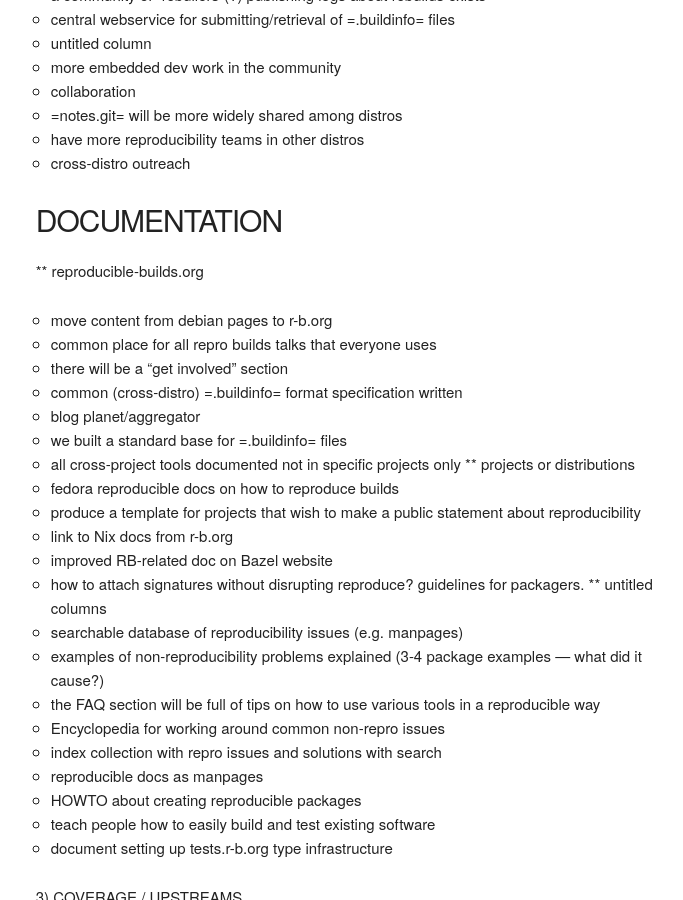
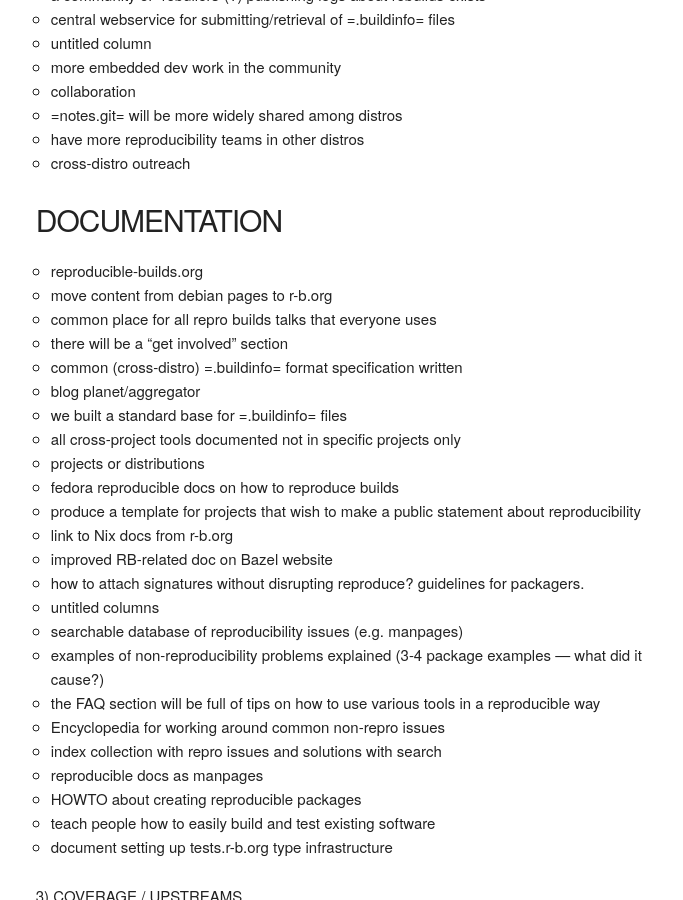
Before and after one commit to prototypefund/reproducible-website, a Jekyll site: the page built from _events/berlin2016/2017lookahead.md, in a window 1280 px wide and 900 px high, scrolled down 1887 px. Shown: the whole window, without its empty margins (457-1140 px from the left). Built offline with Jekyll 4.4.1, drawn with Linux system fonts in a browser that asks for light colours; some web fonts are replaced.

Commit message:
markdown
Signed-off-by: Holger Levsen <holger@layer-acht.org>

```diff
--- a/_events/berlin2016/2017lookahead.md
+++ b/_events/berlin2016/2017lookahead.md
@@ -64,44 +64,44 @@
 ### COMMUNITY
 
 * meetings
- - regular 2-month IRC/voice meeting
- - more reproducible builds cross-project in person meetings
- - small 3-5 person hack sessions targeting specific goals
+ * regular 2-month IRC/voice meeting
+ * more reproducible builds cross-project in person meetings
+ * small 3-5 person hack sessions targeting specific goals
 * network tooling/services
- - a community of “rebuilers”(?) publishing logs about rebuilds exists
- - central webservice for submitting/retrieval of =.buildinfo= files
+ * a community of “rebuilers”(?) publishing logs about rebuilds exists
+ * central webservice for submitting/retrieval of =.buildinfo= files
 * untitled column
- - more embedded dev work in the community
+ * more embedded dev work in the community
 * collaboration
- - =notes.git= will be more widely shared among distros
- - have more reproducibility teams in other distros
- - cross-distro outreach
+ * =notes.git= will be more widely shared among distros
+ * have more reproducibility teams in other distros
+ * cross-distro outreach
 
 ### DOCUMENTATION
-** reproducible-builds.org
-- move content from debian pages to r-b.org
-- common place for all repro builds talks that everyone uses
-- there will be a “get involved” section
-- common (cross-distro) =.buildinfo= format specification written
-- blog planet/aggregator
-- we built a standard base for =.buildinfo= files
-- all cross-project tools documented not in specific projects only
-** projects or distributions
-- fedora reproducible docs on how to reproduce builds
-- produce a template for projects that wish to make a public statement about reproducibility
-- link to Nix docs from r-b.org
-- improved RB-related doc on Bazel website
-- how to attach signatures without disrupting reproduce? guidelines for packagers.
-** untitled columns
-- searchable database of reproducibility issues (e.g. manpages)
-- examples of non-reproducibility problems explained (3-4 package examples — what did it cause?)
-- the FAQ section will be full of tips on how to use various tools in a reproducible way
-- Encyclopedia for working around common non-repro issues
-- index collection with repro issues and solutions with search
-- reproducible docs as manpages
-- HOWTO about creating reproducible packages
-- teach people how to easily build and test existing software
-- document setting up tests.r-b.org type infrastructure
+* reproducible-builds.org
+ * move content from debian pages to r-b.org
+ * common place for all repro builds talks that everyone uses
+ * there will be a “get involved” section
+ * common (cross-distro) =.buildinfo= format specification written
+ * blog planet/aggregator
+ * we built a standard base for =.buildinfo= files
+ * all cross-project tools documented not in specific projects only
+* projects or distributions
+ * fedora reproducible docs on how to reproduce builds
+ * produce a template for projects that wish to make a public statement about reproducibility
+ * link to Nix docs from r-b.org
+ * improved RB-related doc on Bazel website
+ * how to attach signatures without disrupting reproduce? guidelines for packagers.
+* untitled columns
+ * searchable database of reproducibility issues (e.g. manpages)
+ * examples of non-reproducibility problems explained (3-4 package examples — what did it cause?)
+ * the FAQ section will be full of tips on how to use various tools in a reproducible way
+ * Encyclopedia for working around common non-repro issues
+ * index collection with repro issues and solutions with search
+ * reproducible docs as manpages
+ * HOWTO about creating reproducible packages
+ * teach people how to easily build and test existing software
+ * document setting up tests.r-b.org type infrastructure
 
 
 3)
```
